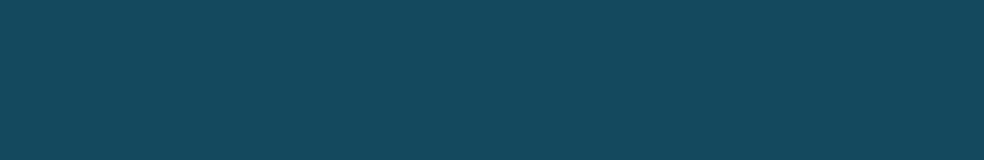
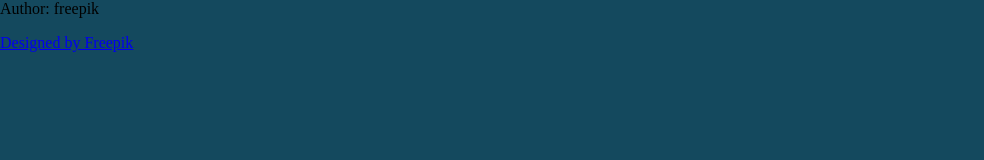
Before and after one commit to aasmah/eye-movement, a website: page index.html in a window 1280 px wide. Shown: the top 160 px of the page, without its empty margins (0-984 px from the left). Drawn offline with Linux system fonts and the light colour scheme.

Commit message:
Update index.html

```diff
--- a/index.html
+++ b/index.html
@@ -15,3 +15,7 @@
         <script src="eyes.js"></script>
     </body>
 </html>
+<footer>
+    <p>Author: freepik</p>
+    <a href="http://www.freepik.com">Designed by Freepik</a></p>
+</footer>
```
